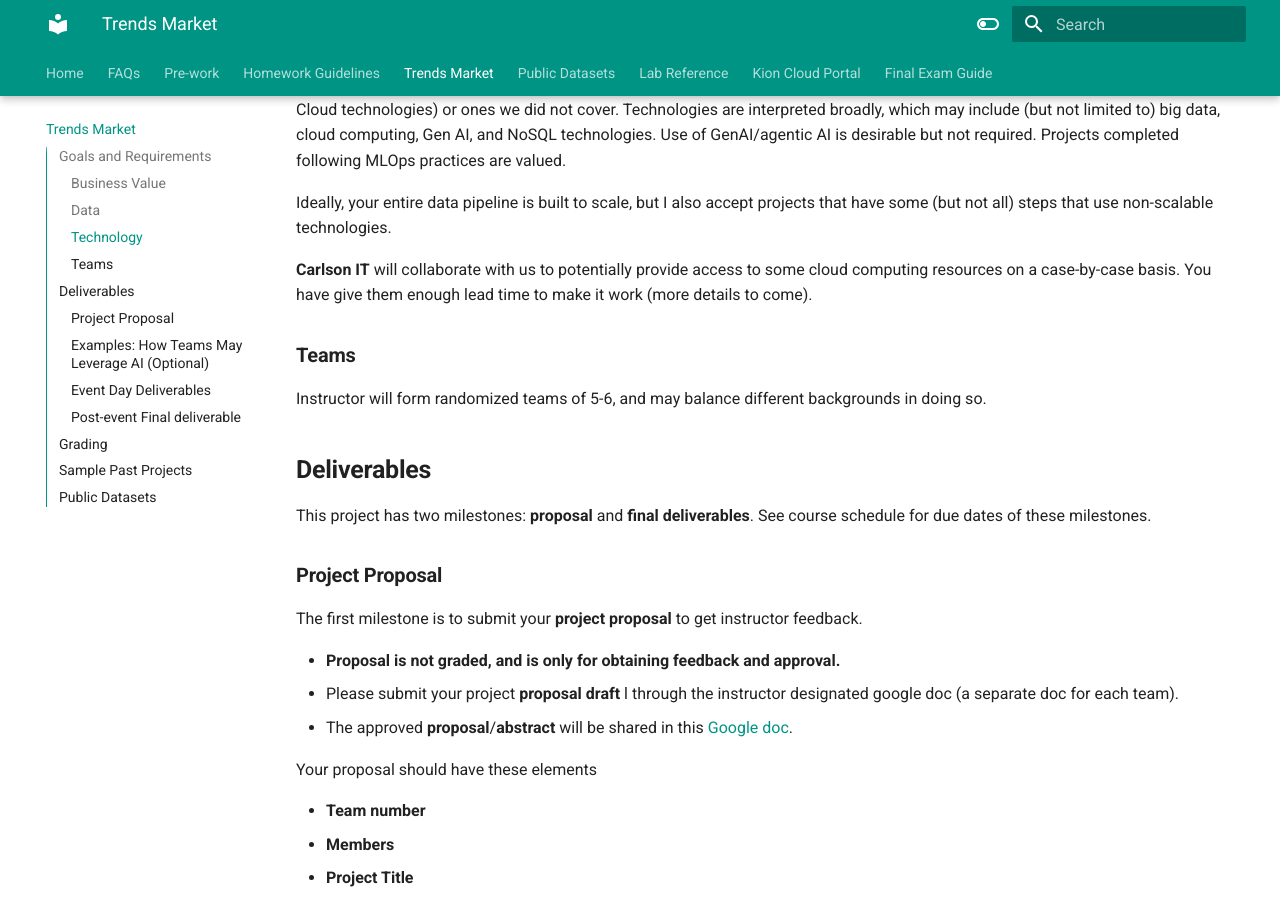
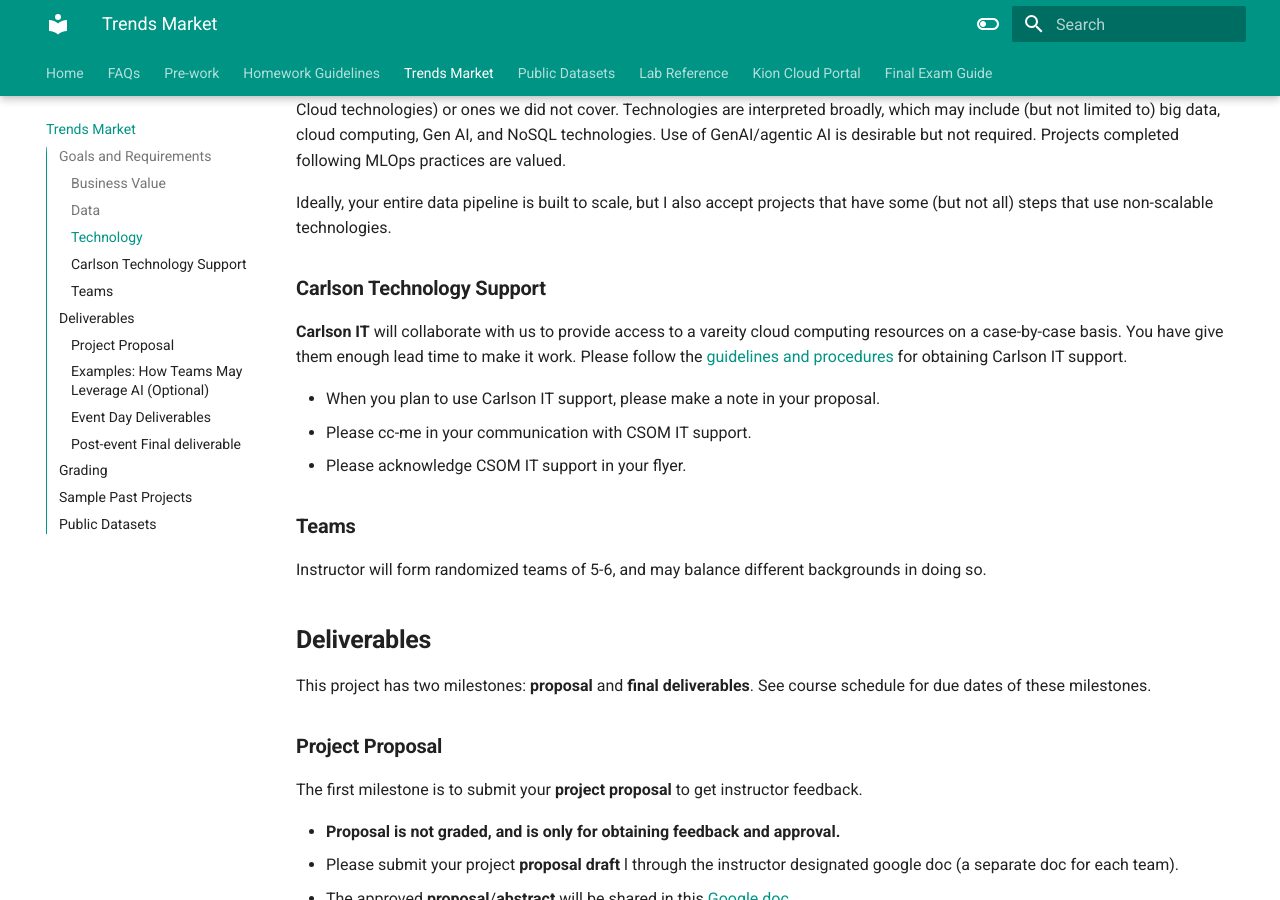
Before and after one commit to de4liu/bigdata, an MkDocs documentation site: the page built from docs/trendsMarket.md, in a window 1280 px wide and 900 px high, scrolled down 1326 px. Built offline with MkDocs 1.6.1 and Material for MkDocs 9.7.7, drawn with Linux system fonts in a browser that asks for light colours.

Commit message:
update IT support

```diff
--- a/docs/trendsMarket.md
+++ b/docs/trendsMarket.md
@@ -32,7 +32,14 @@ Every team project is expected to leverage big data/AI technologies, be it techn
 
 Ideally, your entire data pipeline is built to scale, but I also accept projects that have some (but not all) steps that use non-scalable technologies.
 
-**Carlson IT** will collaborate with us to potentially provide access to some cloud computing resources on a case-by-case basis. You have give them enough lead time to make it work (more details to come).
+### **Carlson Technology Support** {#1.4-technology-support}
+
+**Carlson IT** will collaborate with us to provide access to a vareity cloud computing resources on a case-by-case basis. You have give them enough lead time to make it work. Please follow the [guidelines and procedures](assets/it_support.pdf) for obtaining Carlson IT support.
+
+- When you plan to use Carlson IT support, please make a note in your proposal.
+- Please cc-me in your communication with CSOM IT support.
+- Please acknowledge CSOM IT support in your flyer.
+
 
 ### **Teams**
 
```
Also changed, not shown: 1 other file.
